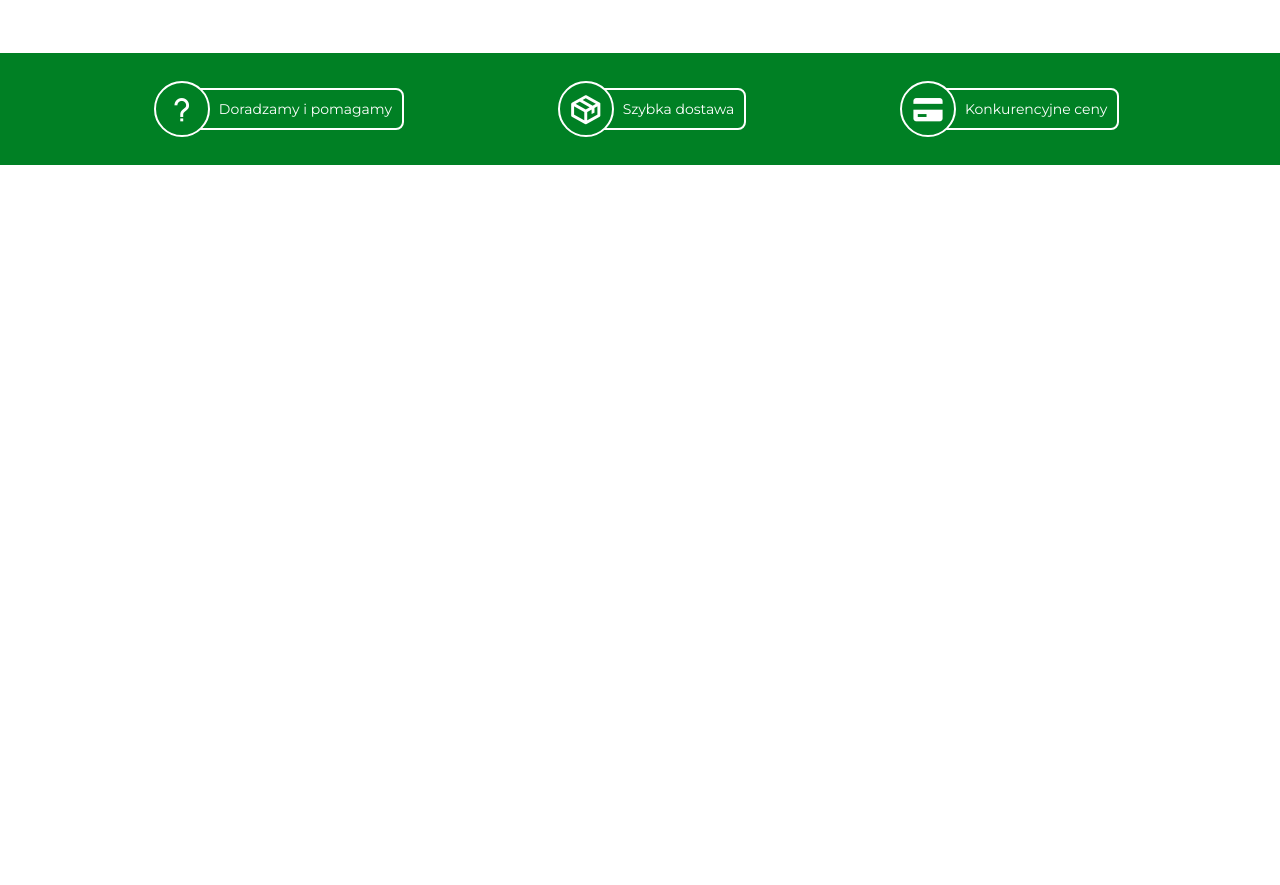
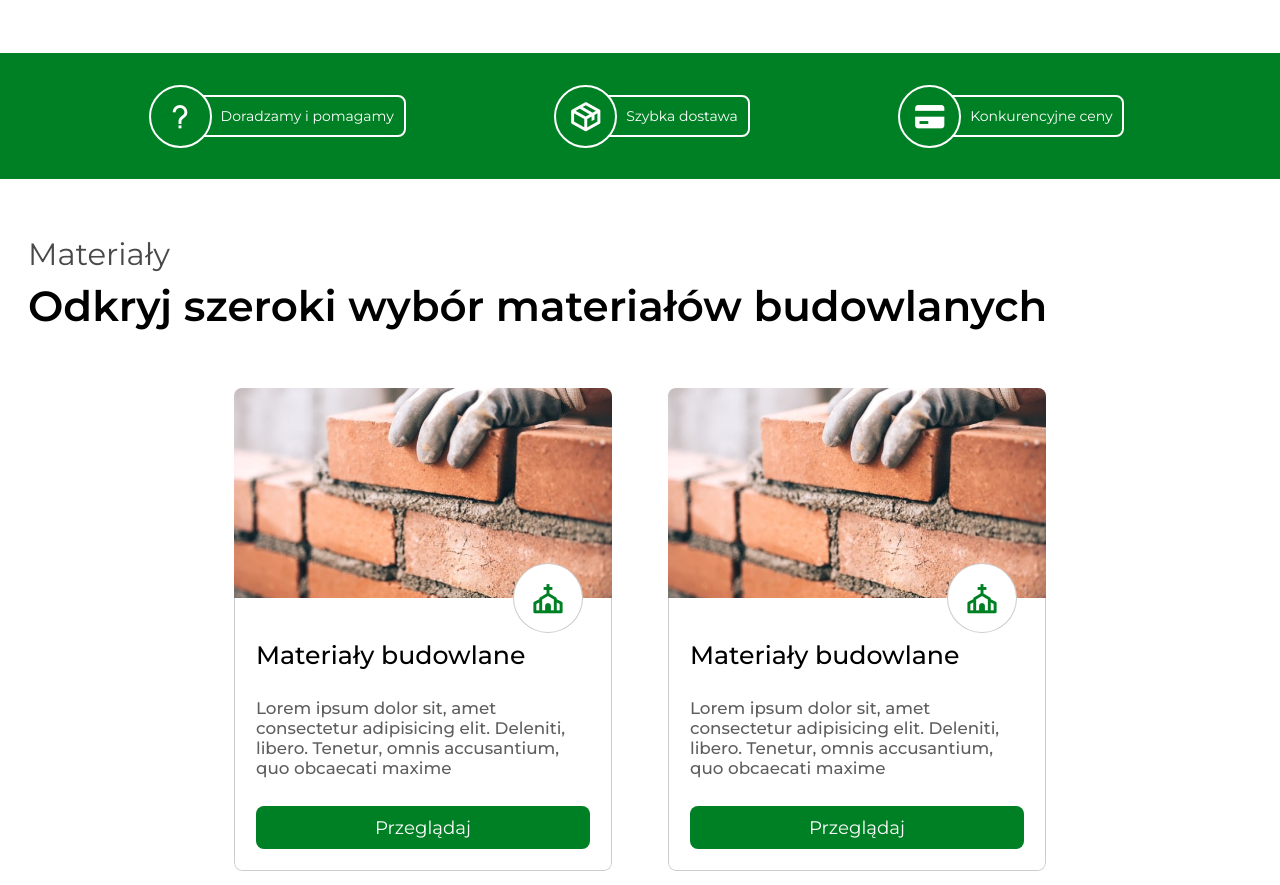
Before and after one commit to patrykkawiak/Rebax, a website: page index.html in a window 1280 px wide. Shown: the part 815-1700 px from the top of the page. Before the commit the page ends 980 px from the top, so only its background shows below. Drawn offline with nearby package versions, Linux system fonts and the light colour scheme; files whose address does not match are found by name.

Commit message:
added section materials

```diff
--- a/index.html
+++ b/index.html
@@ -68,6 +68,85 @@
 			</div>
 		</div>
 	</section>
+	<section class="materials section-padding">
+		<div class="wrapper">
+			<div class="section-heading">
+				<p class="heading-subtitle">Materiały</p>
+				<h2 class="heading-title">Odkryj szeroki wybór materiałów budowlanych</h2>
+			</div>
+
+			<div class="materials-cards">
+				<div class="materials-card">
+					<div class="card-img"></div>
+					<div class="card-content">
+						<div class="card-icon">
+							<i class='bx bx-church'></i>
+						</div>
+						<div class="card-heading">Materiały budowlane</div>
+						<div class="card-text">Lorem ipsum dolor sit, amet consectetur adipisicing elit. Deleniti, libero. Tenetur, omnis accusantium, quo obcaecati maxime</div>
+						<a class="card-link" href="#">Przeglądaj</a>
+					</div>
+				</div>
+				<div class="materials-card">
+					<div class="card-img"></div>
+					<div class="card-content">
+						<div class="card-icon">
+							<i class='bx bx-church'></i>
+						</div>
+						<div class="card-heading">Materiały budowlane</div>
+						<div class="card-text">Lorem ipsum dolor sit, amet consectetur adipisicing elit. Deleniti, libero. Tenetur, omnis accusantium, quo obcaecati maxime</div>
+						<a class="card-link" href="#">Przeglądaj</a>
+					</div>
+				</div>
+				<div class="materials-card">
+					<div class="card-img"></div>
+					<div class="card-content">
+						<div class="card-icon">
+							<i class='bx bx-church'></i>
+						</div>
+						<div class="card-heading">Materiały budowlane</div>
+						<div class="card-text">Lorem ipsum dolor sit, amet consectetur adipisicing elit. Deleniti, libero. Tenetur, omnis accusantium, quo obcaecati maxime</div>
+						<a class="card-link" href="#">Przeglądaj</a>
+					</div>
+				</div>
+				<div class="materials-card">
+					<div class="card-img"></div>
+					<div class="card-content">
+						<div class="card-icon">
+							<i class='bx bx-church'></i>
+						</div>
+						<div class="card-heading">Materiały budowlane</div>
+						<div class="card-text">Lorem ipsum dolor sit, amet consectetur adipisicing elit. Deleniti, libero. Tenetur, omnis accusantium, quo obcaecati maxime</div>
+						<a class="card-link" href="#">Przeglądaj</a>
+					</div>
+				</div>
+				<div class="materials-card">
+					<div class="card-img"></div>
+					<div class="card-content">
+						<div class="card-icon">
+							<i class='bx bx-church'></i>
+						</div>
+						<div class="card-heading">Materiały budowlane</div>
+						<div class="card-text">Lorem ipsum dolor sit, amet consectetur adipisicing elit. Deleniti, libero. Tenetur, omnis accusantium, quo obcaecati maxime </div>
+						<a class="card-link" href="#">Przeglądaj</a>
+					</div>
+				</div>
+				<div class="materials-card">
+					<div class="card-img"></div>
+					<div class="card-content">
+						<div class="card-icon">
+							<i class='bx bx-church'></i>
+						</div>
+						<div class="card-heading">Materiały budowlane</div>
+						<div class="card-text">Lorem ipsum dolor sit, amet consectetur adipisicing elit. Deleniti, libero. Tenetur, omnis accusantium, quo obcaecati maxime</div>
+						<a class="card-link" href="#">Przeglądaj</a>
+					</div>
+				</div>
+
+			</div>
+
+		</div>
+	</section>
 	<script src="./dist/js/main.min.js"></script>
 </body>
 
--- a/src/sass/main.scss
+++ b/src/sass/main.scss
@@ -59,16 +59,13 @@ body {
 	}
 }
 .second-baner {
-	height: 8rem;
-	// padding: 0 2rem 0 2rem;
+	height: 9rem;
 
 	width: 100%;
 	background-color: $main-color;
 	.baner-items {
 		height: 100%;
 		display: flex;
-		// justify-content: center;
-		// gap: 3rem;
 		justify-content: space-evenly;
 		align-items: center;
 		.baner-item {
@@ -108,7 +105,92 @@ body {
 			display: none;
 
 			.baner-icon {
-				top: -0.5rem;
+				top: -0.7rem;
+			}
+		}
+	}
+}
+
+.materials {
+	padding-bottom: 4rem;
+	.section-heading {
+		padding-bottom: 4rem;
+	}
+
+	.materials-cards {
+		display: flex;
+		flex-wrap: wrap;
+		gap: 4rem;
+		justify-content: center;
+		.materials-card {
+			max-width: 35rem;
+			display: flex;
+			border-radius: 8px;
+			overflow: hidden;
+			flex-direction: column;
+			.card-img {
+				height: 15rem;
+				background-image: url('../../dist/img/bgi\(1\).jpg');
+				background-size: cover;
+				background-position: center;
+
+				width: 100%;
+			}
+			.card-content {
+				position: relative;
+
+				border: 1px solid rgba(0, 0, 0, 0.2);
+				border-top: transparent;
+				border-bottom-left-radius: 8px;
+				border-bottom-right-radius: 8px;
+				padding: 1.5rem;
+				padding-top: 3rem;
+				display: flex;
+				flex-direction: column;
+				gap: 2rem;
+
+				.card-icon {
+					position: absolute;
+					top: -2.5rem;
+					right: 2rem;
+					height: 5rem;
+					width: 5rem;
+					display: flex;
+					justify-content: center;
+					align-items: center;
+					background-color: white;
+					border: 1px solid rgba(0, 0, 0, 0.2);
+					border-radius: 50%;
+					z-index: 5;
+
+					i {
+						font-size: 2.5rem;
+						color: $main-color;
+					}
+				}
+
+				.card-heading {
+					font-size: 1.8rem;
+					font-weight: 500;
+				}
+
+				.card-text {
+					color: $font-light;
+					font-weight: 500;
+					font-size: 1.2rem;
+				}
+				.card-link {
+					text-decoration: none;
+					color: $font-white;
+					background-color: $main-color;
+					border-radius: 8px;
+					width: 100%;
+					display: flex;
+					justify-content: center;
+					align-items: center;
+					padding: 0.7rem;
+					font-size: 1.3rem;
+				}
 			}
 		}
 	}
@@ -159,10 +241,31 @@ body {
 			}
 		}
 	}
+	.materials {
+		.materials-cards {
+			.materials-card {
+				max-width: 27rem;
+			}
+		}
+	}
 }
 @media (min-width: 992px) {
 	html {
 		font-size: 81.25%;
+	}
+
+	.second-baner {
+		.baner-items {
+			.baner-item {
+				.baner-icon {
+					width: 4.5rem;
+					height: 4.5rem;
+				}
+				.baner-text {
+					padding-left: 4.5rem;
+				}
+			}
+		}
 	}
 }
 @media (min-width: 1200px) {
```
Also changed, not shown: dist/css/main.min.css, src/img/bgi(1).jpg (added), src/img/brick-wall-gbe17b32eb_1280.jpg (added), src/img/dachy.jpg (added), 1 other file.
